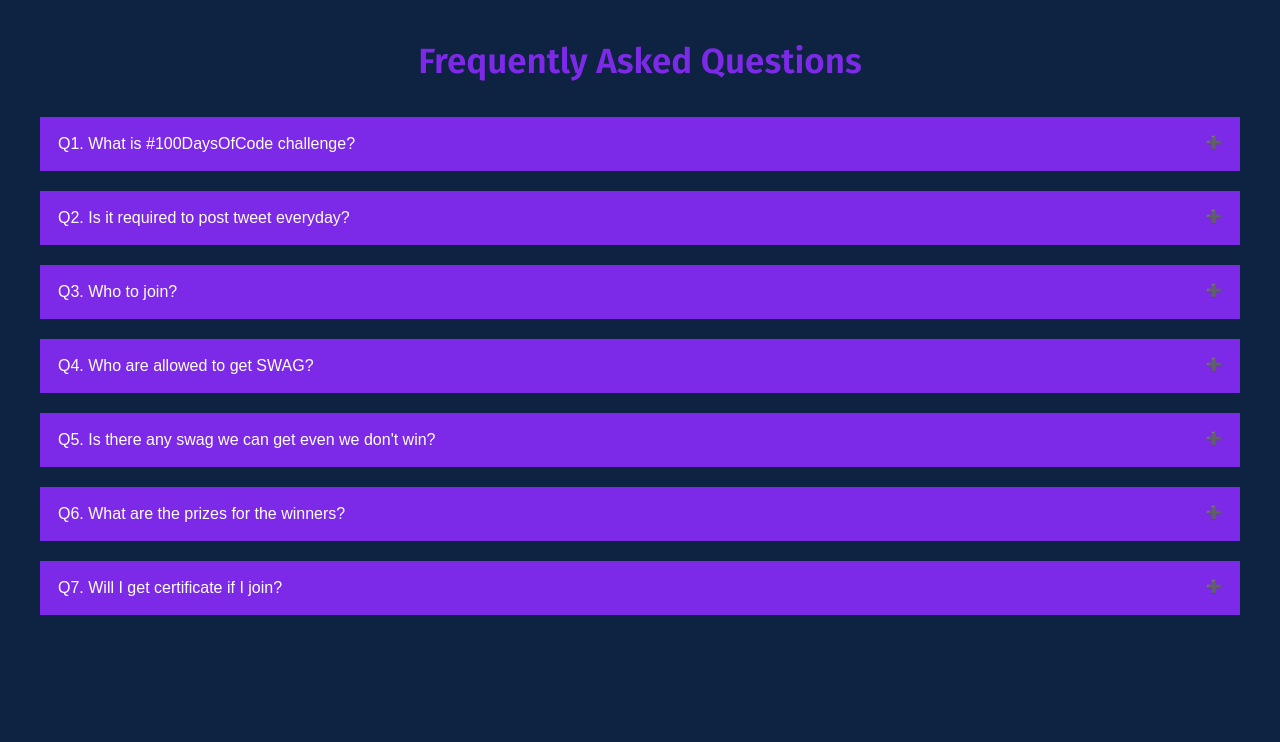
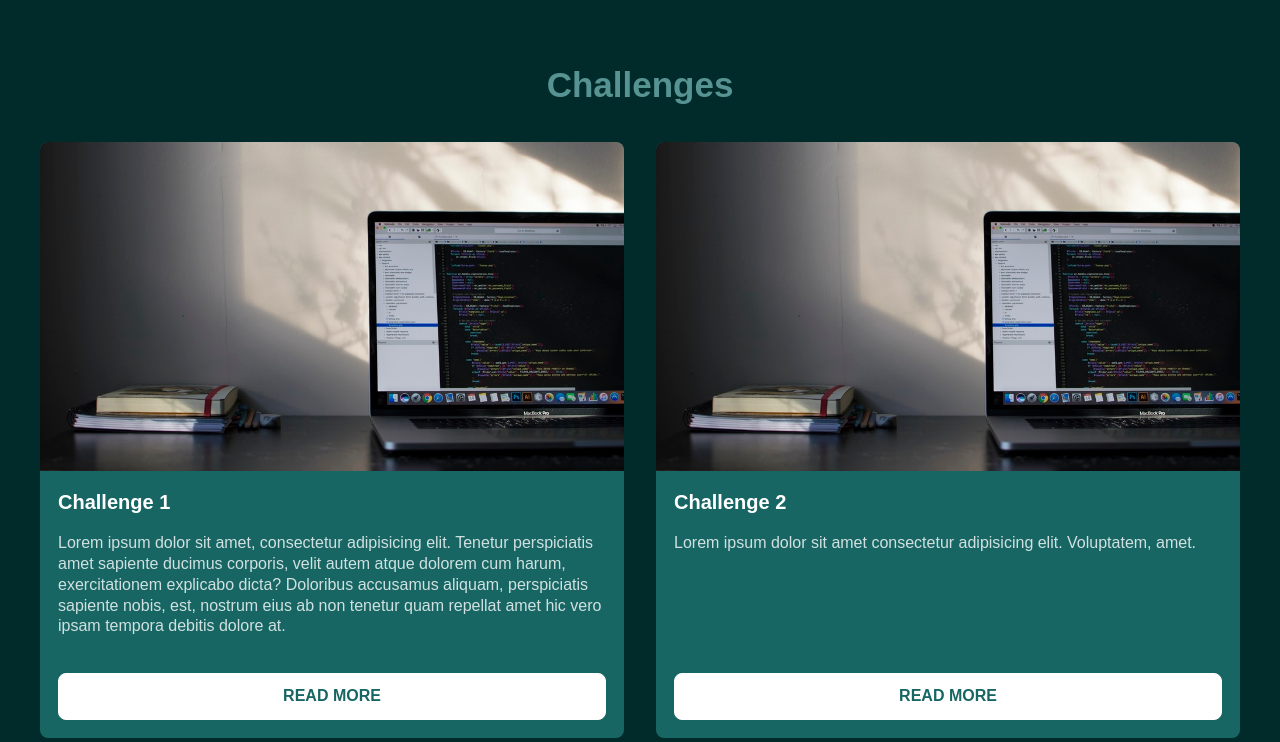
Before and after one commit to SurPathHub/events, a website: page index.html in a window 1280 px wide. Shown: the part 800-1542 px from the top of the page. Drawn offline with nearby package versions, Linux system fonts and the light colour scheme; a web font is replaced by a local one.

Commit message:
feat: add challenge section

```diff
--- a/index.html
+++ b/index.html
@@ -52,6 +52,46 @@
     </div>
   </header>
 
+  <!-- Cards (Challenges) -->
+
+  <div class="cards-container">
+    <div class="cards-container__title">
+      <p>Challenges</p>
+    </div>
+    <div class="cards">
+      <div class="cards__content">
+        <div class="cards__content__image">
+          <!-- 1000 x 563 (image dimensions in pixels) -->
+          <img src="imgs/challenge1.jpg" alt="desk setup image">
+        </div>
+        <div class="cards__content__title">
+          <p>Challenge 1</p>
+        </div>
+        <div class="cards__content__description">
+          <p>Lorem ipsum dolor sit amet, consectetur adipisicing elit. Tenetur perspiciatis amet sapiente ducimus corporis, velit autem atque dolorem cum harum, exercitationem explicabo dicta? Doloribus accusamus aliquam, perspiciatis sapiente nobis, est, nostrum eius ab non tenetur quam repellat amet hic vero ipsam tempora debitis dolore at.</p>
+        </div>
+        <div class="cards__content__button">
+          <a href="#">Read More</a>
+        </div>
+      </div>
+      <div class="cards__content">
+        <div class="cards__content__image">
+          <!-- 1000 x 563 (image dimensions in pixels) -->
+          <img src="imgs/challenge1.jpg" alt="desk setup image">
+        </div>
+        <div class="cards__content__title">
+          <p>Challenge 2</p>
+        </div>
+        <div class="cards__content__description">
+          <p>Lorem ipsum dolor sit amet consectetur adipisicing elit. Voluptatem, amet.</p>
+        </div>
+        <div class="cards__content__button">
+          <a href="#">Read More</a>
+        </div>
+      </div>
+    </div>
+  </div>
+
   <!--Frequently Asked Questions-->
   <div class="accordion-body">
     <h3 class="accordion-title">Frequently Asked Questions</h3>
--- a/main.css
+++ b/main.css
@@ -949,3 +949,113 @@ div.panel.show {
   color: rgba(14, 217, 231, 0.952) !important;
 }
 /*End of Accordion (FAQ)*/
+
+/* Cards (Challenges) */
+
+.cards-container {
+  display: flex;
+  flex-direction: column;
+  justify-content: center;
+  align-items: center;
+  min-height: 100vh;
+  background-color: #002b2a;
+  color: #ffffff;
+  line-height: 1.3;
+  padding: 2.5rem;
+}
+
+.cards-container__title {
+  color: #579392;
+  font-size: 35px;
+  font-weight: 600;
+  margin-bottom: 2.1875rem;
+}
+
+.cards__content {
+  display: flex;
+  flex-direction: column;
+  max-width: 32.5rem;
+  background-color: #176664;
+  border-radius: 0.5rem;
+  overflow: hidden;
+}
+
+.cards div:nth-child(2) {
+  margin-top: 2.5rem;
+}
+
+.cards__content__image img {
+  display: block;
+  max-width: 100%;
+  height: auto;
+}
+
+.cards__content__title {
+  font-size: 1.25rem;
+  font-weight: 600;
+  padding: 1.125rem 1.125rem 0;
+}
+
+.cards__content div:nth-child(2) {
+  margin-top: 0;
+}
+
+.cards__content__description {
+  opacity: 0.8;
+  padding: 1.125rem;
+}
+
+.cards__content__button {
+  border: 1px solid #ffffff;
+  background-color: #ffffff;
+  border-radius: 0.5rem;
+  text-align: center;
+  margin: 1.125rem;
+}
+
+.cards__content__button a {
+  display: inline-block;
+  width: 100%;
+  color: #176664;
+  font-weight: 600;
+  text-decoration: none;
+  text-transform: uppercase;
+  padding: 0.75em;
+}
+
+.cards__content__button:hover {
+  background-color: #176664;
+}
+
+.cards__content__button a:hover {
+  color: #ffffff;
+}
+
+@media only screen and (min-width: 37.5em) and (max-width: 61.9375em) {
+  .cards-container {
+    padding-top: 5rem;
+    padding-bottom: 5rem;
+  }
+}
+
+@media only screen and (min-width: 62em) {
+  .cards {
+    display: flex;
+    column-gap: 2rem;
+  }
+
+  .cards__content {
+    width: 50%;
+    max-width: 37.5rem;
+  }
+
+  .cards div:nth-child(2) {
+    margin-top: unset;
+  }
+
+  .cards__content__description {
+    flex: 1;
+  }
+}
+
+/* End of Cards (Challenges) */
```
Lines whose indentation alone changed are shown as unchanged.
